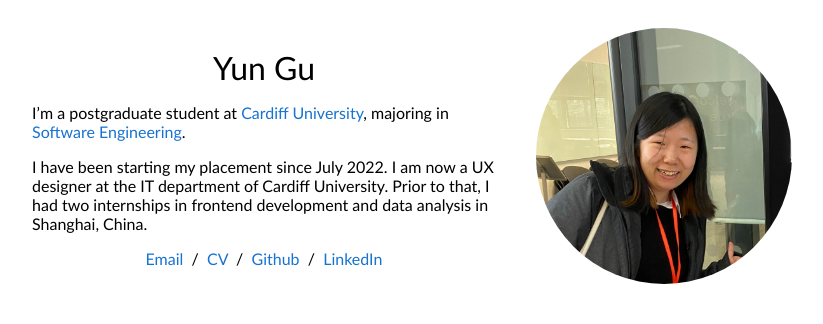
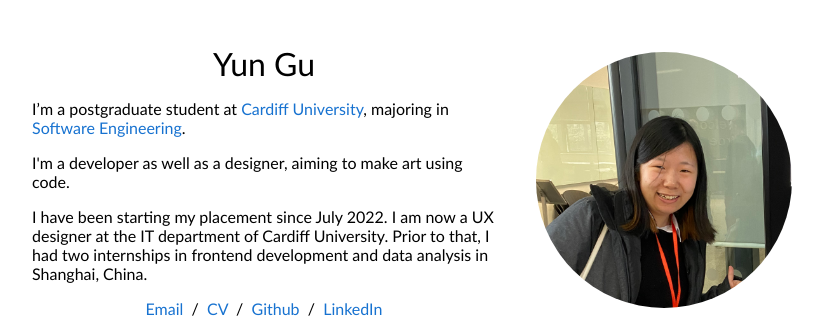
Before and after one commit to YunaGu/yungu-masterCV, a plain HTML site: page index.html in a window 1280 px wide. Shown: the top 324 px of the page, without its empty margins (228-1051 px from the left). Drawn offline with Linux system fonts and the light colour scheme.

Commit message:
update introduction

```diff
--- a/index.html
+++ b/index.html
@@ -54,6 +54,10 @@
                         href="https://www.cardiff.ac.uk/study/postgraduate/taught/courses/course/software-engineering-with-professional-placement-year-msc-full-time-2-years"
                         >Software Engineering</a
                       >.
+                    </p>
+                    <p>
+                      I'm a developer as well as a designer, aiming to make art
+                      using code.
                     </p>
                     <p>
                       I have been starting my placement since July 2022. I am
```
